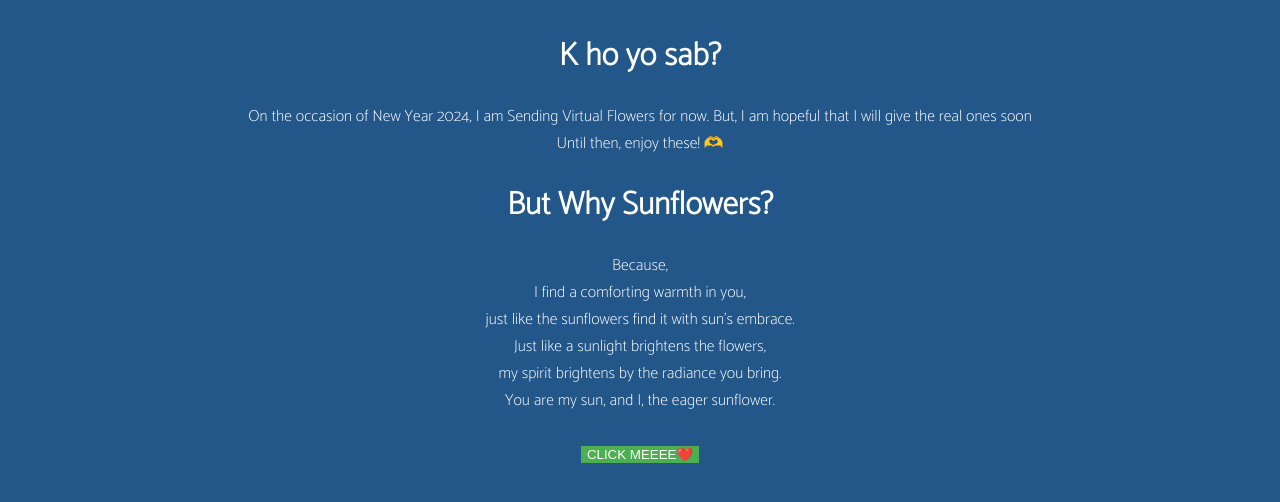
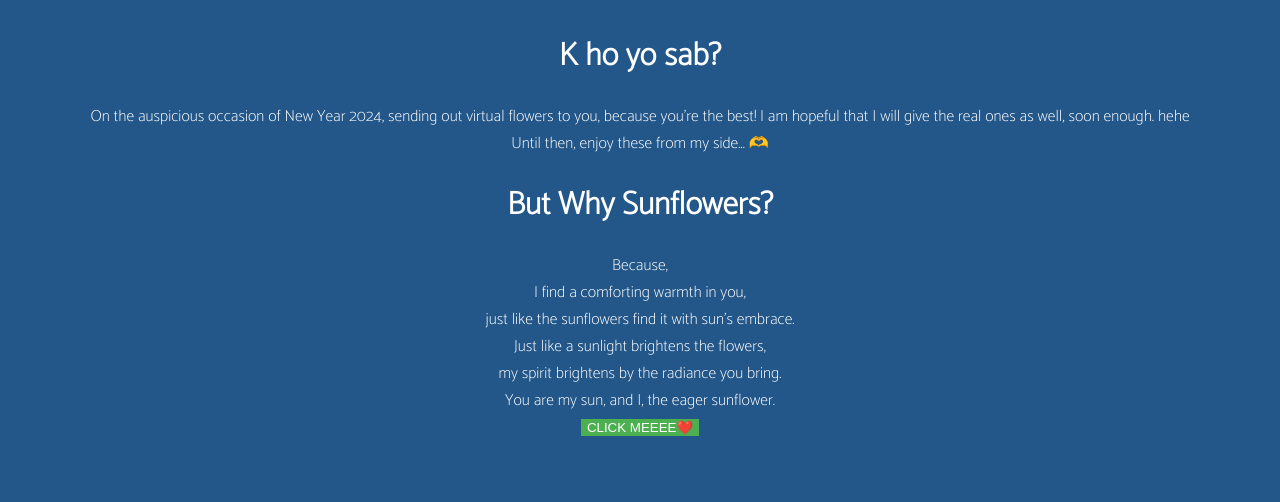
Before and after one commit to b33pl0g1c/ProjectSP, a plain HTML site: page ready.html in a window 1280 px wide. Drawn offline with Linux system fonts and the light colour scheme.

Commit message:
Minor Changes to the content.

```diff
--- a/ready.html
+++ b/ready.html
@@ -28,10 +28,10 @@
 
 <h1>K ho yo sab?</h1>
 <p>
-    On the occasion of New Year 2024, I am Sending Virtual Flowers for now.
-    But, I am hopeful that I will give the real ones soon
+    On the auspicious occasion of New Year 2024, sending out virtual flowers to you, because you're the best!
+    I am hopeful that I will give the real ones as well, soon enough. hehe
     <br>
-    Until then, enjoy these! 🫶
+    Until then, enjoy these from my side... 🫶
 </p>
 
 
@@ -41,9 +41,6 @@
     Just like a sunlight brightens the flowers,<br> my spirit brightens by the radiance you bring.<br>
     You are my sun, and I, the eager sunflower.
     <br>
-
-<br>
-
 <button id="yesButton" onclick="window.location.href='flower.html'">CLICK MEEEE❤️</button>
 </body>
 </html>
```
Also changed, not shown: index.html (+1 -1 lines).
